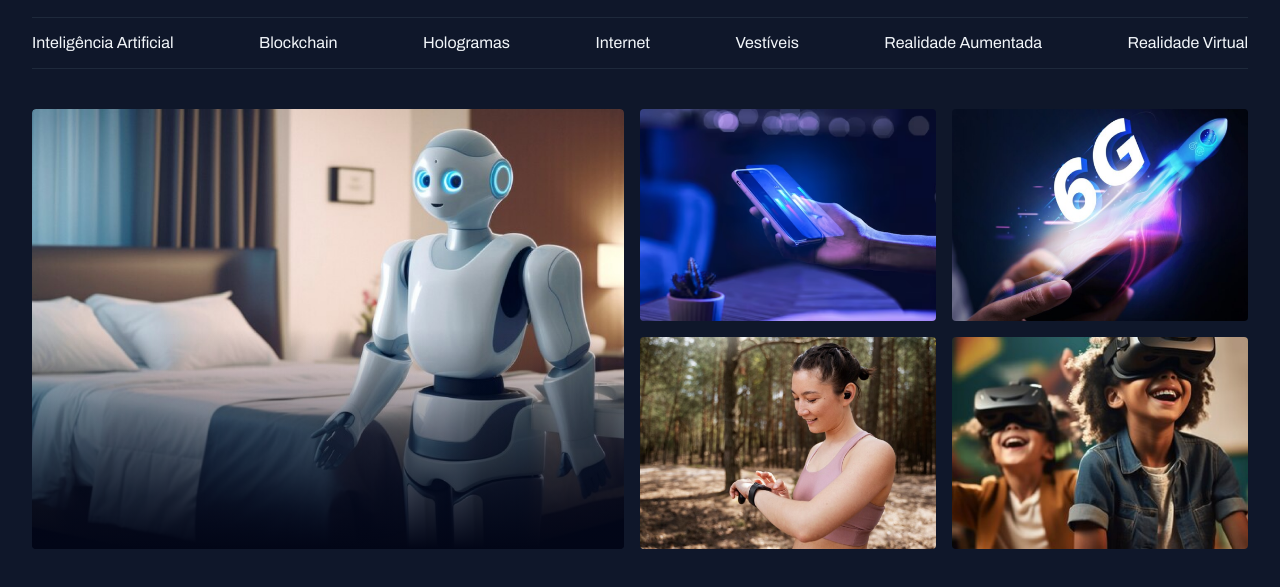
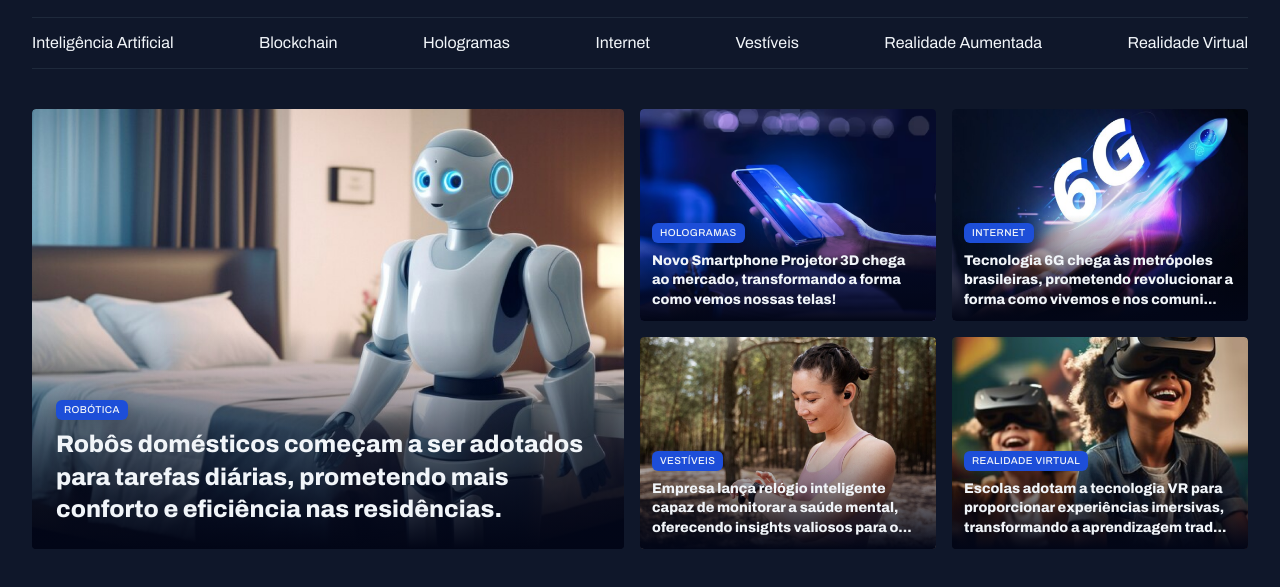
Before and after one commit to muddyorc/tech_news, a plain HTML site: page index.html in a window 1280 px wide. Shown: the part 55-642 px from the top of the page. Drawn offline with Linux system fonts and the light colour scheme.

Commit message:
Ending the highlights session

```diff
--- a/index.html
+++ b/index.html
@@ -38,23 +38,47 @@
 
     <main class="grid container">
         <section id="featured" class="grid grid-flow-col gap-16">
-            <div class="card">
+            <figure class="card">
                 <img src="assets/images/Image 01.png" alt="Imagem da notícia">
-            </div>
+                <figcaption>
+                    <span class="content-tag">Robótica</span>
+                    <h2 class="text-2xl">Robôs domésticos começam a ser adotados para tarefas diárias, prometendo mais conforto e eficiência nas residências.</h2>
+                </figcaption>
+            </figure>
 
             <div class="grid grid-cols-2 gap-16">
-                <div>
+                <figure class="card">
                     <img src="assets/images/Image 02.png" alt="Imagem da notícia">
-                </div>
-                <div>
+
+                    <figcaption>
+                          <span class="content-tag">Hologramas</span>
+                          <h2 class="text-lg">Novo Smartphone Projetor 3D chega ao mercado, transformando a forma como vemos nossas telas!</h2>
+                    </figcaption>
+                </figure>
+                <figure class="card">
                     <img src="assets/images/Image 03.png" alt="Imagem da notícia">
-                </div>
-                <div>
+
+                    <figcaption>
+                          <span class="content-tag">Internet</span>
+                          <h2 class="text-lg">Tecnologia 6G chega às metrópoles brasileiras, prometendo revolucionar a forma como vivemos e nos comuni...</h2>
+                    </figcaption>
+                </figure>
+                <figure class="card">
                     <img src="assets/images/Image 04.png" alt="Imagem da notícia">
-                </div>
-                <div>
+
+                    <figcaption>
+                          <span class="content-tag">Vestíveis</span>
+                          <h2 class="text-lg">Empresa lança relógio inteligente capaz de monitorar a saúde mental, oferecendo insights valiosos para o...</h2>
+                    </figcaption>
+                </figure>
+                <figure class="card">
                     <img src="assets/images/Image 05.png" alt="Imagem da notícia">
-                </div>
+
+                    <figcaption>
+                          <span class="content-tag">Realidade Virtual</span>
+                          <h2 class="text-lg">Escolas adotam a tecnologia VR para proporcionar experiências imersivas, transformando a aprendizagem trad...</h2>
+                    </figcaption>
+                </figure>
             </div>
         </section>
     </main>
--- a/styles/global.css
+++ b/styles/global.css
@@ -55,3 +55,15 @@ img {
 main {
     margin-top: 40px;
 }
+
+.content-tag {
+    display: inline-block;
+    background-color: var(--brand-color-dark);
+    padding: 4px 8px;
+    border-radius: 6px;
+    font: 500 10px/1.2 var(--font-family);
+    text-transform: uppercase;
+    letter-spacing: 0.04em;
+    color: var(--text-color-primary);
+    box-shadow: 0px 4px 16px rgba(2, 6, 23, 0.251);
+}
--- a/styles/section.css
+++ b/styles/section.css
@@ -19,4 +19,18 @@
             #020617 100%
         );
     }
+
+    figcaption {
+        position: absolute;
+        bottom: 0;
+        padding: 24px;
+
+        &:has(.text-lg){
+            padding: 12px;
+        }
+
+        h2 {
+            margin-top: 8px;
+        }
+    }
 }
--- a/styles/utility.css
+++ b/styles/utility.css
@@ -13,3 +13,19 @@
 .gap-16 {
     gap: 16px;
 }
+
+.text-2xl {
+    font: var(--h1);
+}
+
+.text-xl {
+    font: var(--h2);
+}
+
+.text-lg {
+    font: var(--h3);
+}
+
+.text-sm {
+    font: var(--text-sm);
+}
```
